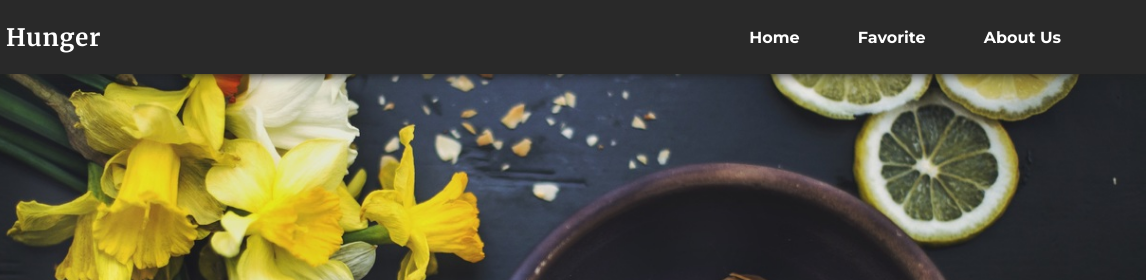
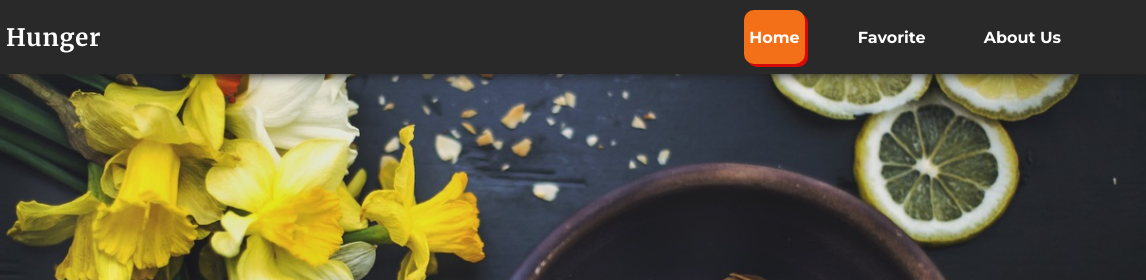
Before and after one commit to zafiramdhani/SIB-restaurant-app, a website built with webpack: page src/templates/index.html in a window 1280 px wide. Both pictures are taken after a click on the link "Home". Shown: the top 280 px of the page, 134-1280 px from the left. Built offline with nearby package versions, Linux system fonts and the light colour scheme; no server answers; files whose address does not match are found by name.

Commit message:
Menambah class active ke nav item

```diff
--- a/src/scripts/view/pages/all.js
+++ b/src/scripts/view/pages/all.js
@@ -1,5 +1,6 @@
 import RestaurantDicodingSource from '../../data/restaurant-dicoding';
 import { createRestaurantItemTemplate } from '../templates/template-creator';
+import '../templates/navbar-active';
 
 const All = {
   async render() {
--- /dev/null
+++ b/src/scripts/view/templates/navbar-active.js
@@ -0,0 +1,12 @@
+const home = document.getElementById('home-link');
+const favorite = document.getElementById('favorite-link');
+
+home.addEventListener('click', () => {
+  home.classList.add('active');
+  favorite.classList.remove('active');
+});
+
+favorite.addEventListener('click', () => {
+  home.classList.remove('active');
+  favorite.classList.add('active');
+});
--- a/src/styles/main.css
+++ b/src/styles/main.css
@@ -36,6 +36,13 @@ button {
   font-weight: bold;
   padding: 8px;
   z-index: 100;
+}
+
+.active {
+  background-color: rgb(243, 111, 24);
+  color: black;
+  border-radius: 10px;
+  box-shadow: 3px 3px rgb(215, 9, 9);
 }
 
 #favorite-button {
@@ -131,8 +138,6 @@ button {
             transform: rotate(8deg);
   }
 }
-
-
 
 .skip-link:focus {
   top: 0;
--- a/src/templates/index.html
+++ b/src/templates/index.html
@@ -22,8 +22,8 @@
       <h1 tabindex="0">Hunger</h1>
     </div>
     <ul>
-      <li><a href="#/all">Home</a></li>
-      <li><a href="#/favorite">Favorite</a></li>
+      <li id="home-link" class="active"><a href="#/all">Home</a></li>
+      <li id="favorite-link"><a href="#/favorite">Favorite</a></li>
       <li><a href="https://www.linkedin.com/in/izzafi-ramdhani-al-kaff-baa8b9225/" target="_blank">About Us</a></li>
     </ul>
   </nav>
```
Also changed, not shown: src/scripts/index.js (+0 -36 lines).
